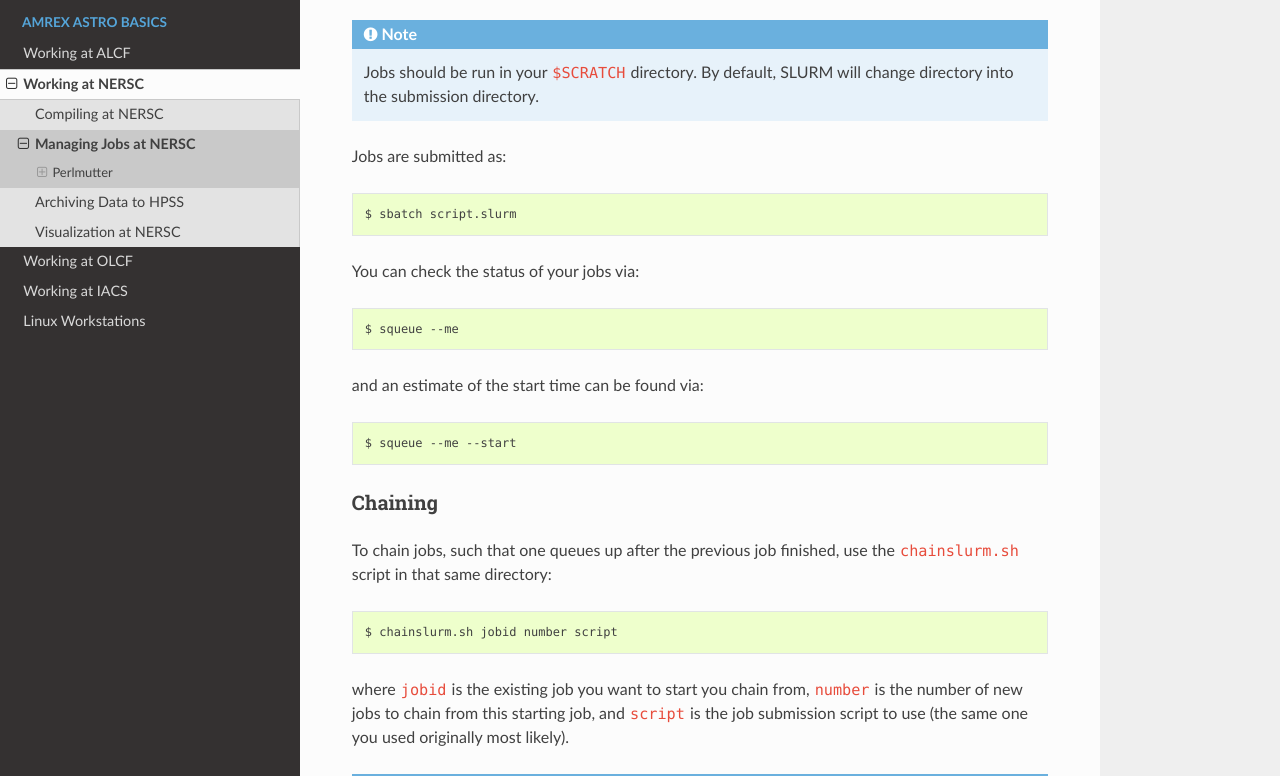
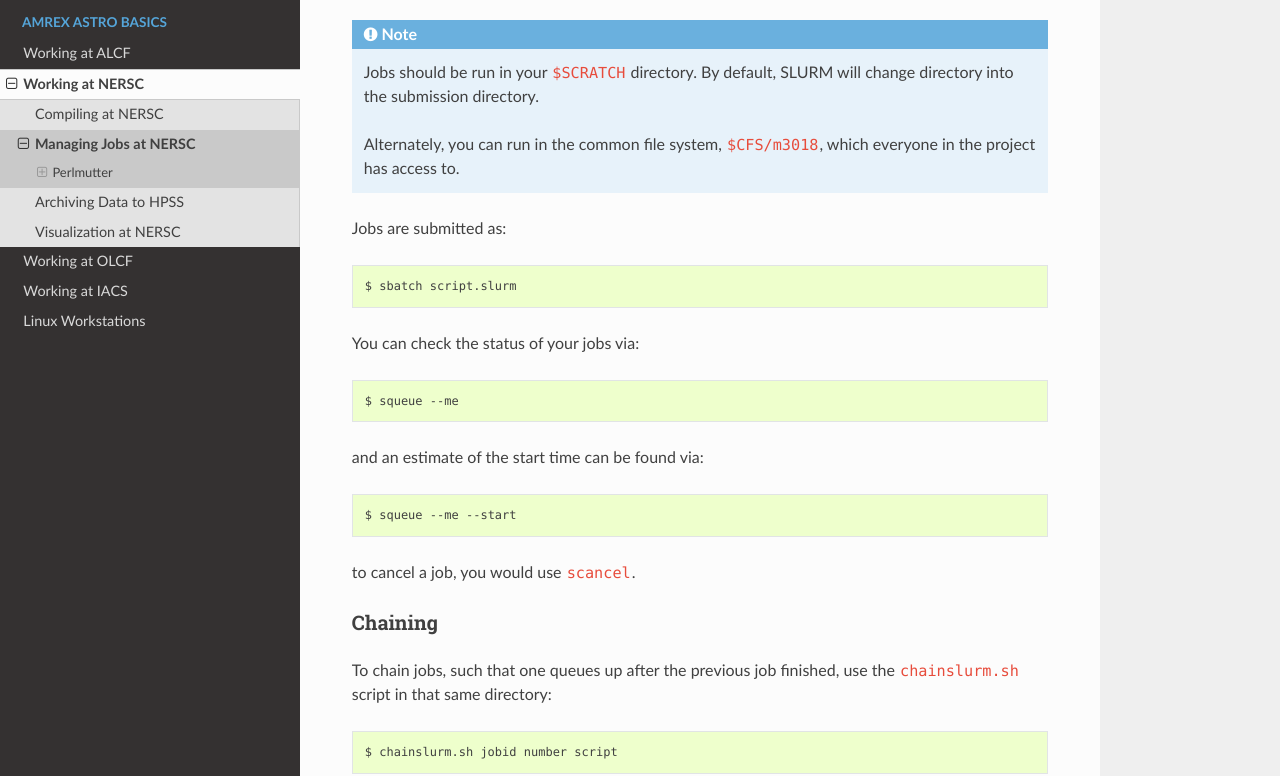
Before and after one commit to AMReX-Astro/workflow, a Sphinx documentation site: the page built from sphinx_docs/source/nersc-workflow.rst, in a window 1280 px wide and 900 px high, scrolled down 781 px, cut to the strip 124-900 px from the top of the window. Built offline with Sphinx 7.4.7 and the Read the Docs theme 2.0.0, drawn with Linux system fonts in a browser that asks for light colours.

Commit message:
some tweaks to NERSC

```diff
--- a/sphinx_docs/source/nersc-compilers.rst
+++ b/sphinx_docs/source/nersc-compilers.rst
@@ -34,7 +34,7 @@ Build, e.g. the Castro Sedov hydro test problem
 
 .. prompt:: bash
 
-   make -j COMP=gnu TINY_PROFILE=TRUE USE_MPI=TRUE USE_OMP=FALSE USE_CUDA=TRUE -j 4
+   make COMP=gnu TINY_PROFILE=TRUE USE_MPI=TRUE USE_OMP=FALSE USE_CUDA=TRUE -j 4
 
 Hypre
 ^^^^^
--- a/sphinx_docs/source/nersc-workflow.rst
+++ b/sphinx_docs/source/nersc-workflow.rst
@@ -39,6 +39,9 @@ each OpenMP thread per physical core, so it is best to set ``OMP_NUM_THREADS`` t
    Jobs should be run in your ``$SCRATCH`` directory. By default,
    SLURM will change directory into the submission directory.
 
+   Alternately, you can run in the common file system, ``$CFS/m3018``,
+   which everyone in the project has access to.
+
 Jobs are submitted as:
 
 .. prompt:: bash
@@ -56,6 +59,8 @@ and an estimate of the start time can be found via:
 .. prompt:: bash
 
    squeue --me --start
+
+to cancel a job, you would use ``scancel``.
 
 
 Chaining
```
